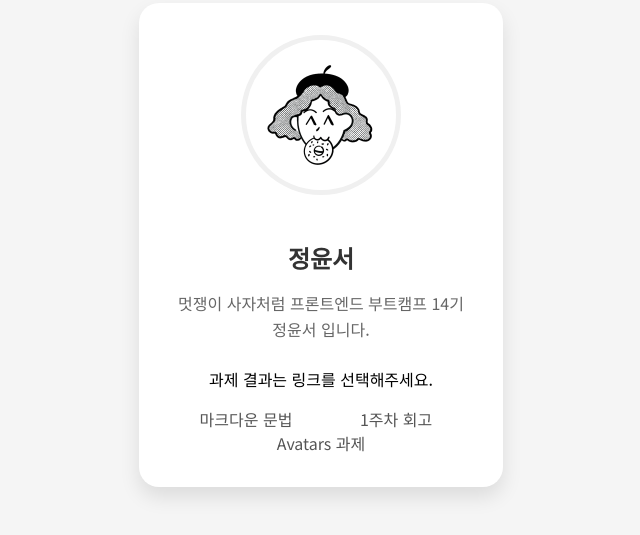
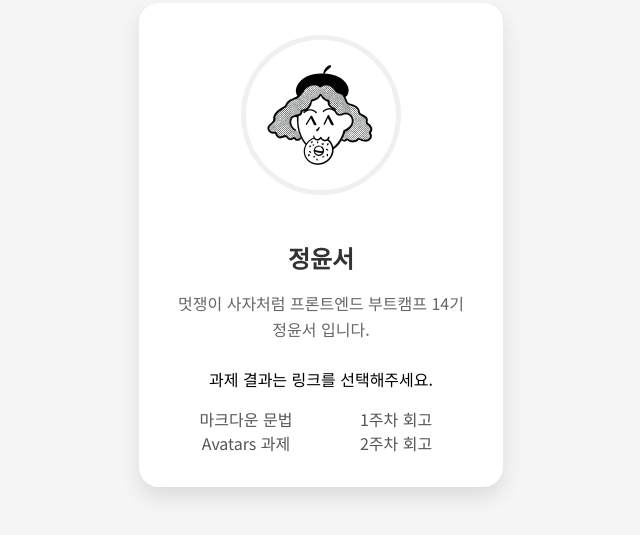
Before and after one commit to yoonseo23/homework, a website: page index.html in a window 1280 px wide. Shown: the part 155-690 px from the top of the page, without its empty margins (319-959 px from the left). Drawn offline with Linux system fonts and the light colour scheme.

Commit message:
2w md link

```diff
--- a/index.html
+++ b/index.html
@@ -92,6 +92,7 @@
         <li><a href="./src/md/markdown.md">마크다운 문법</a></li>
         <li><a href="./src/md/week1-retrospect.md">1주차 회고</a></li>
         <li><a href="./src/avatars/avatars.html">Avatars 과제</a></li>
+        <li><a href="./src/md/week2-retrospect.md">2주차 회고</a></li>
       </ul>
     </div>
   </body>
```
